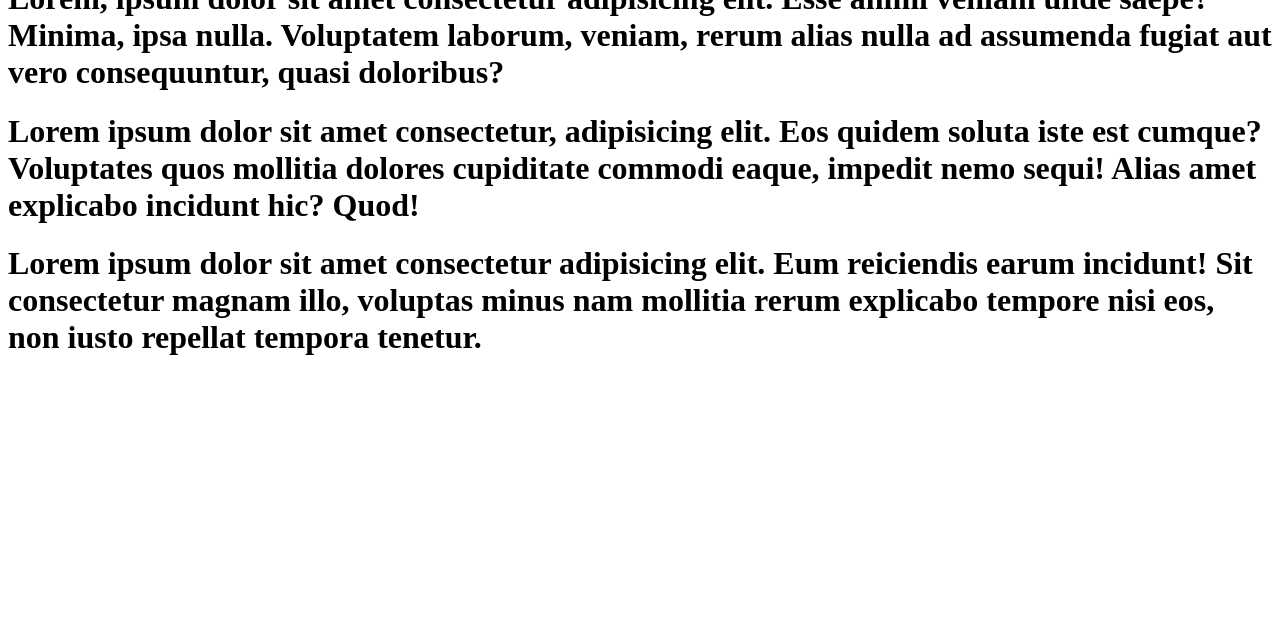
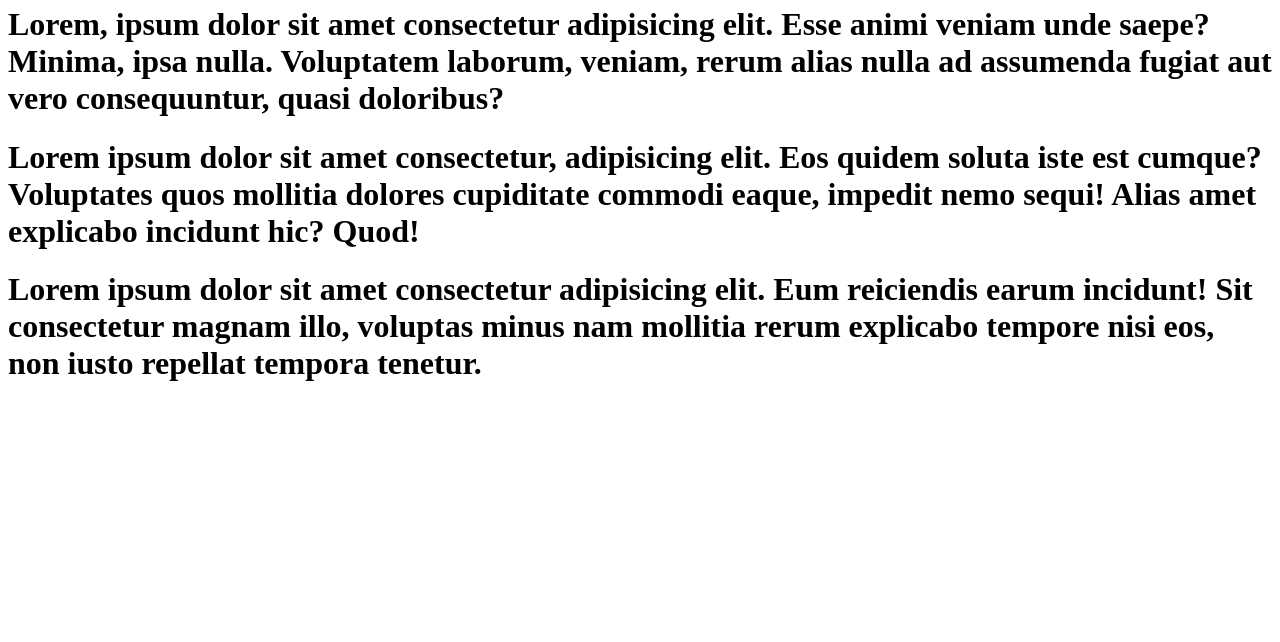
Before and after one commit to MuhammadAli206/git-and-github, a plain HTML site: page index.html in a window 1280 px wide. Shown: the part 158-800 px from the top of the page. Drawn offline with Linux system fonts and the light colour scheme.

Commit message:
i added margin

```diff
--- a/index.html
+++ b/index.html
@@ -1,3 +1,4 @@
+@ -0,0 +1,35 @@
 <!DOCTYPE html>
 <html lang="en">
   <head>
--- a/style.css
+++ b/style.css
@@ -0,0 +1,3 @@
+body{
+    margin: 20px;
+}
```
